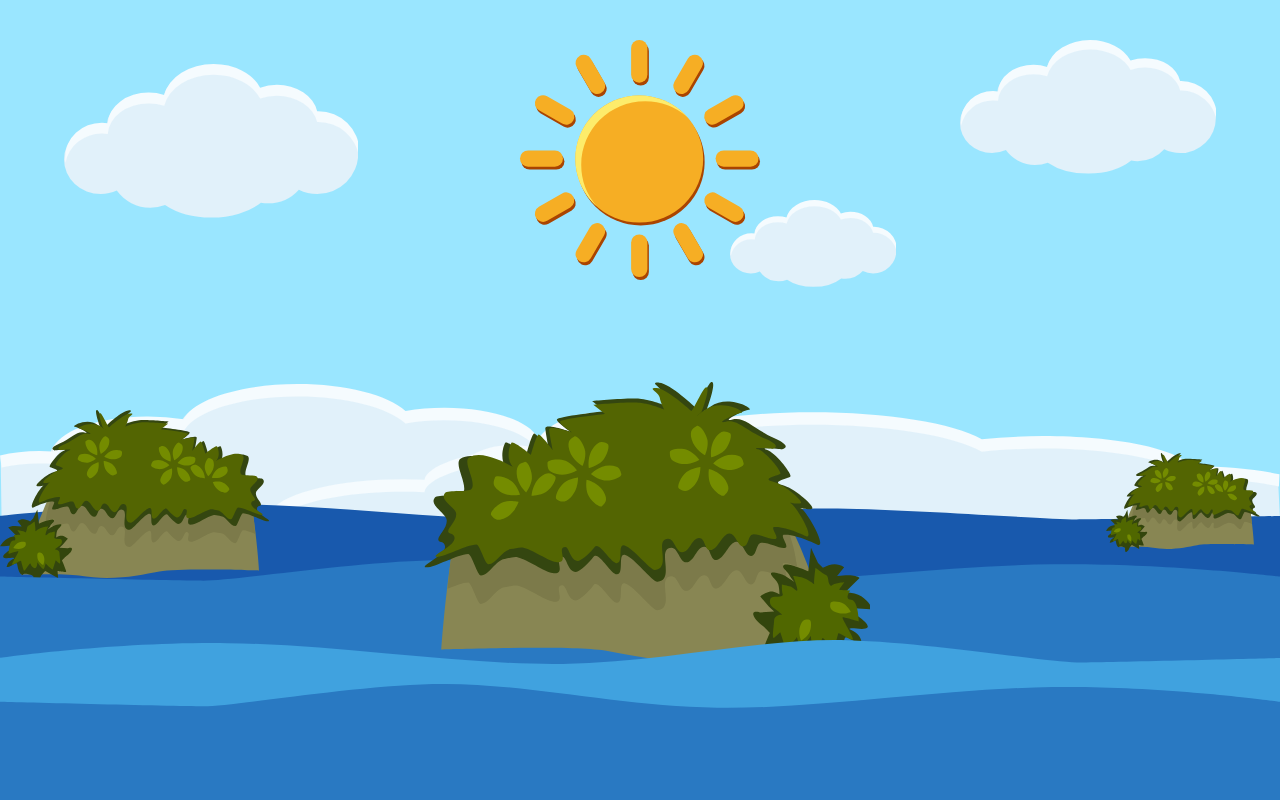
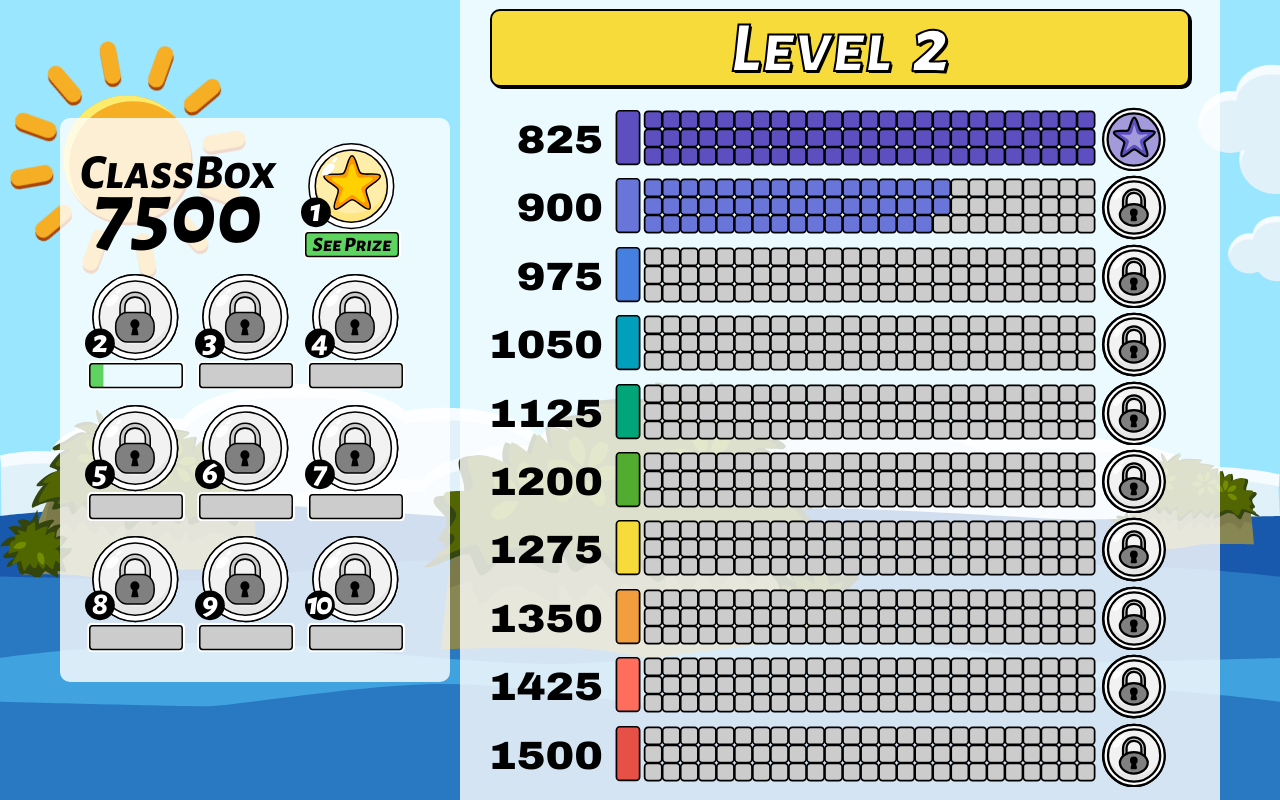
Before and after one commit to chrisdennett/CGPTotaliser, a React (Create React App) app: page / in a window 1280 px wide. Built offline with nearby package versions, Linux system fonts and the light colour scheme.

Commit message:
Added styling from main elements.

```diff
--- a/src/totaliser/Totaliser.js
+++ b/src/totaliser/Totaliser.js
@@ -14,12 +14,12 @@ export default function Totaliser() {
   );
   const currLevelIndex = firstUncompletedLevel.levelIndex;
 
-  const allowAnimation = false;
+  const allowAnimation = true;
 
   return (
     <div className={styles.page}>
       <Background allowAnimation={allowAnimation} />
-      <PrizePanel data={levelData} />
+      <PrizePanel data={levelData} target={target} />
       <LevelPanel levelData={levelData[currLevelIndex]} />
     </div>
   );
--- a/src/totaliser/background/background.module.css
+++ b/src/totaliser/background/background.module.css
@@ -6,7 +6,7 @@
   left: 0;
   bottom: 0;
   right: 0;
-  z-index: 1;
+  z-index: -1;
   overflow: hidden;
 }
 
@@ -16,7 +16,7 @@
   width: 30%;
   height: 30%;
   top: 5%;
-  left: 35%;
+  left: -5%;
 }
 
 /* WAVES */
--- a/src/totaliser/levelPanel/LevelPanel.js
+++ b/src/totaliser/levelPanel/LevelPanel.js
@@ -10,8 +10,10 @@ export default function LevelPanel({ levelData }) {
   }
 
   return (
-    <div className={styles.currentLevelPanel}>
-      <h1 className={styles.levelHeader}>LevelPanel: {levelNumber}</h1>
+    <div className={styles.levelPanel}>
+      <h1 className={styles.levelHeader}>
+        Level <span className={styles.levelNumber}>{levelNumber}</span>
+      </h1>
       {bands}
     </div>
   );
--- a/src/totaliser/levelPanel/levelPanel.module.css
+++ b/src/totaliser/levelPanel/levelPanel.module.css
@@ -1,10 +1,37 @@
-.currentLevelPanel {
-  max-width: 800px;
+.levelPanel {
   width: 100%;
+  max-width: 700px;
   /* display: none; */
+  background: rgba(255, 255, 255, 0.8);
+  margin: 20px 20px 20px 5px;
+  padding: 30px;
+  border-radius: 10px;
+  max-height: 100%;
+  overflow: auto;
 }
 
 .levelHeader {
   font-family: "Alegreya Sans SC", sans-serif;
   /* font-family: "Sigmar One", cursive; */
+  font-size: 72px;
+  margin: 0 0 20px 0;
+  text-align: center;
+  background: #f7db3b;
+  line-height: 72px;
+  border: 2px solid;
+  border-radius: 10px;
+  text-shadow: 2px 2px #000;
+  box-shadow: 2px 2px #000;
 }
+
+.levelNumber {
+  padding-left: 10px;
+  font-size: 80px;
+}
+
+@supports (-webkit-text-stroke: 1px black) {
+  .levelHeader {
+    -webkit-text-stroke: 2px black;
+    -webkit-text-fill-color: white;
+  }
+}
--- a/src/totaliser/prizePanel/PrizePanel.js
+++ b/src/totaliser/prizePanel/PrizePanel.js
@@ -2,11 +2,18 @@ import React from "react";
 import styles from "./prizePanel.module.css";
 import PrizeProgressIcon from "./PrizeProgressIcon";
 
-export default function PrizePanel({ data }) {
+export default function PrizePanel({ data, target }) {
   return (
-    <div className={styles.currentLevelPanel}>
+    <div className={styles.prizePanel}>
+      <div className={styles.prizeHeader}>
+        <h1>ClassBox</h1>
+        <h2>{target}</h2>
+      </div>
+
       {data.map((level) => (
-        <PrizeProgressIcon key={level.levelNumber} data={level} />
+        <div key={level.levelNumber} className={styles.prizeIconHolder}>
+          <PrizeProgressIcon data={level} />
+        </div>
       ))}
     </div>
   );
--- a/src/totaliser/prizePanel/prizePanel.module.css
+++ b/src/totaliser/prizePanel/prizePanel.module.css
@@ -1,4 +1,45 @@
 .prizePanel {
   font-family: "Alegreya Sans SC", sans-serif;
+
+  width: 100%;
+  min-width: 350px;
+  max-width: 350px;
   /* display: none; */
+  background: rgba(255, 255, 255, 0.8);
+  margin: 20px 5px 20px 20px;
+  padding: 20px;
+  border-radius: 10px;
+  max-height: 100%;
+  overflow: auto;
+  display: flex;
+  flex-wrap: wrap;
+  align-items: flex-start;
+  align-content: flex-start;
 }
+
+.prizeHeader {
+  text-align: center;
+  display: inline-flex;
+  margin-right: 20px;
+  flex-direction: column;
+  height: 116px;
+}
+
+.prizeHeader h1 {
+  margin: 0;
+  padding: 0;
+  font-size: 49px;
+  line-height: 42px;
+  padding-top: 15px;
+}
+
+.prizeHeader h2 {
+  margin: 0;
+  padding: 0;
+  font-size: 88px;
+  line-height: 42px;
+}
+
+.prizeIconHolder {
+  padding: 5px;
+}
--- a/src/totaliser/totaliser.module.css
+++ b/src/totaliser/totaliser.module.css
@@ -4,5 +4,8 @@
 .page {
   display: flex;
   width: 100vw;
-  min-height: 100vh;
+  height: 100vh;
+  overflow: hidden;
+  align-items: center;
+  justify-content: center;
 }
```
